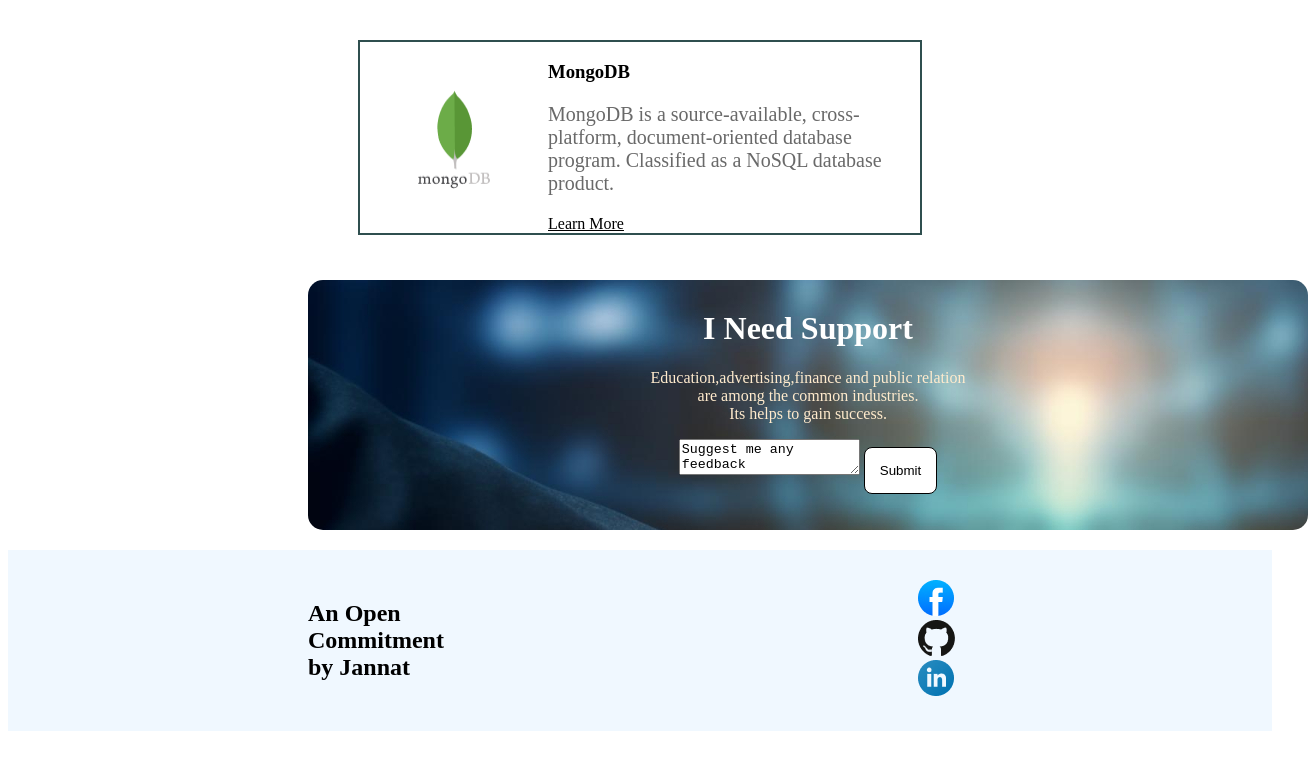
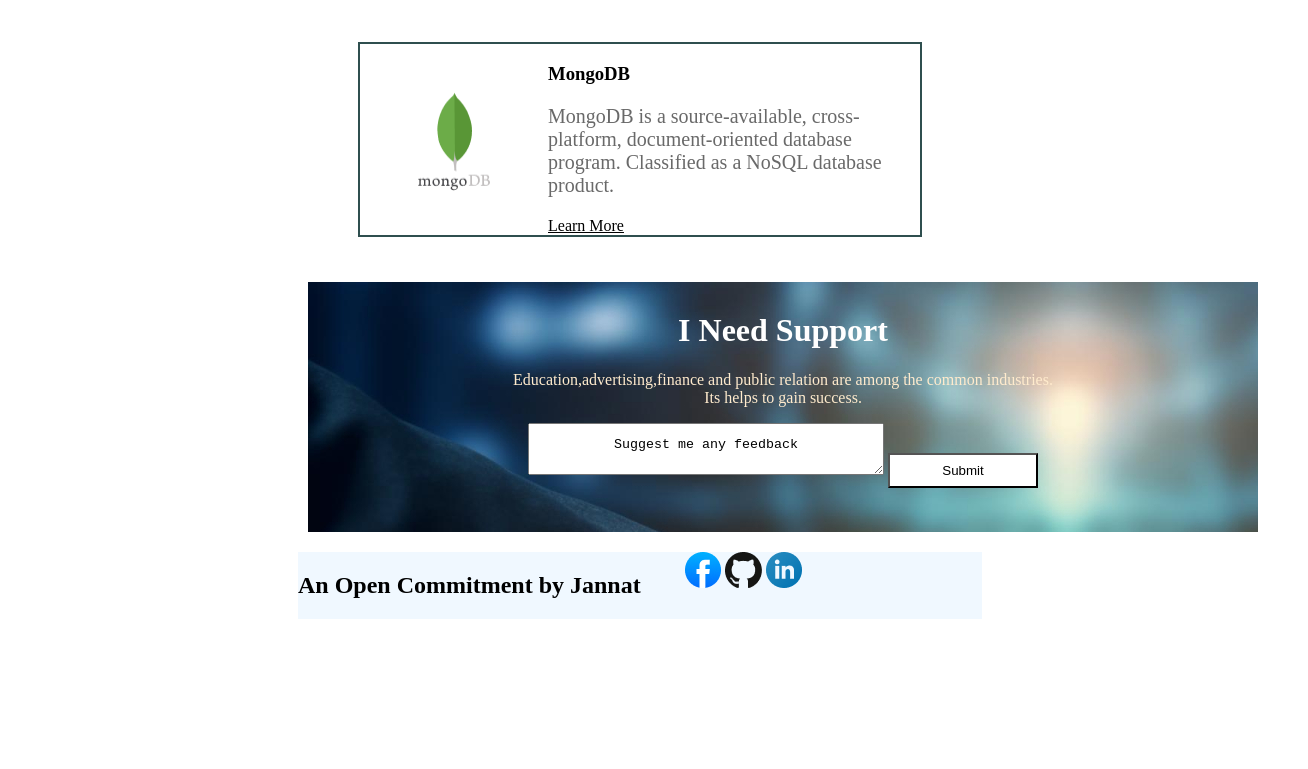
Before and after one commit to Jmishu/Assignment1, a plain HTML site: page index.html in a window 1280 px wide. Shown: the part 3974-4743 px from the top of the page, 1308 px wide, since content can reach past the window. After the commit the page ends 4613 px from the top, so only its background shows below. Drawn offline with Linux system fonts and the light colour scheme.

Commit message:
added my completed website using HTML

```diff
--- a/index.html
+++ b/index.html
@@ -134,16 +134,17 @@
         </main>
         <footer>
         <div class="footer-contain">
-            <div >
+            <div class="footer-element">
             <h1 class="footer-font">I Need Support</h1>
-            <p  class="footer-title">Education,advertising,finance and public relation <br>are among the common industries. <br>Its helps to gain success.</p>
-        </div>
-            <form action="">
+            <p  class="footer-title">Education,advertising,finance and public relation are among the common industries. <br>Its helps to gain success.</p>
+            <div class="result">
                 <textarea name="" id="">Suggest me any feedback</textarea>
-                <input  class="btn-design"type="button" value="Submit">
-            </form>
-        </div>
-        <div class="result">
+                <button class="last-btn">Submit</button>
+            </div>
+            </div>
+         </div>
+        <div>
+
             <div class="last-section">
                 <h2>An Open Commitment by Jannat</h2>
                 <div class="social">
@@ -151,7 +152,7 @@
                 <img src="assets/github.png" alt="">
                 <img src="assets/linkedin-icon 1.png" alt="">
             </div>
-            </div>
+
         </div>
 
 
--- a/styles/blog.css
+++ b/styles/blog.css
@@ -73,8 +73,10 @@ nav{
     color: dimgrey;
 }
 .video-part{
-    padding: 60px 500px;
-    width: 1000;
+    border: 1px solid dimgrey;
+    padding: 60px 300px;
+    margin-left: 200px;
+    margin-right: 200px;
 
 }
 .card-description{
@@ -122,9 +124,6 @@ nav{
 .card-separate{
     justify-content: space-between;
 }
-.final{
-    /* display: flex;    */
-   }
 .last-image{
         display: flex;
         justify-content: space-between;
@@ -137,11 +136,22 @@ nav{
     }
     .footer-contain{
         background-image: url(../assets/handshake.jpg);
-    border-radius: 15px;
+        text-align: center;
+        height: 250px;
+        width: 950px;
         margin-left: 300px;
-    width: 1000px;
-    height: 250px;
+    }
+    .result textarea{
+        width:350px;
         text-align: center;
+        height: 35px;
+        padding-top: 13px;
+    }
+    .last-btn{
+        width:150px;
+        height: 35px;
+        background-color: white;
+        color: black;
     }
     .footer-font{
         color: white;
@@ -151,16 +161,11 @@ nav{
         color:blanchedalmond;
        }
    .last-section{
-    padding: 30px;
-
-   }
-   .result{
+    display: flex;
+    margin: 20px 290px 20px ;
+    justify-content: space-between;
     background-color:aliceblue;
    }
-   .last-section{
-    display: flex;
-    margin: 20px 270px  50px;
+   .social{
+    margin-right: 180px;
    }
-   .social{
-    margin-left: 450px;
-   }
```
Lines whose indentation alone changed are shown as unchanged.
